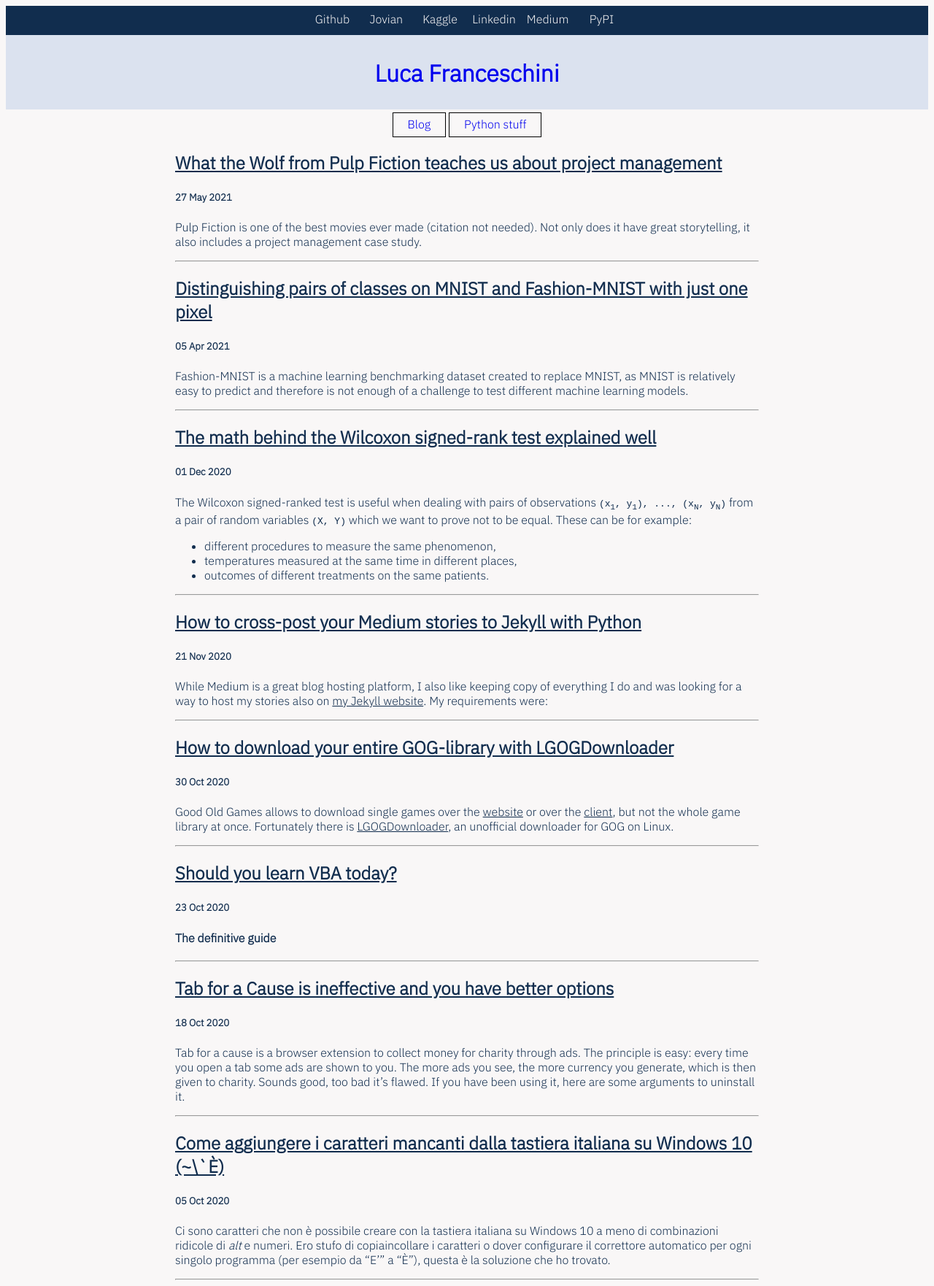
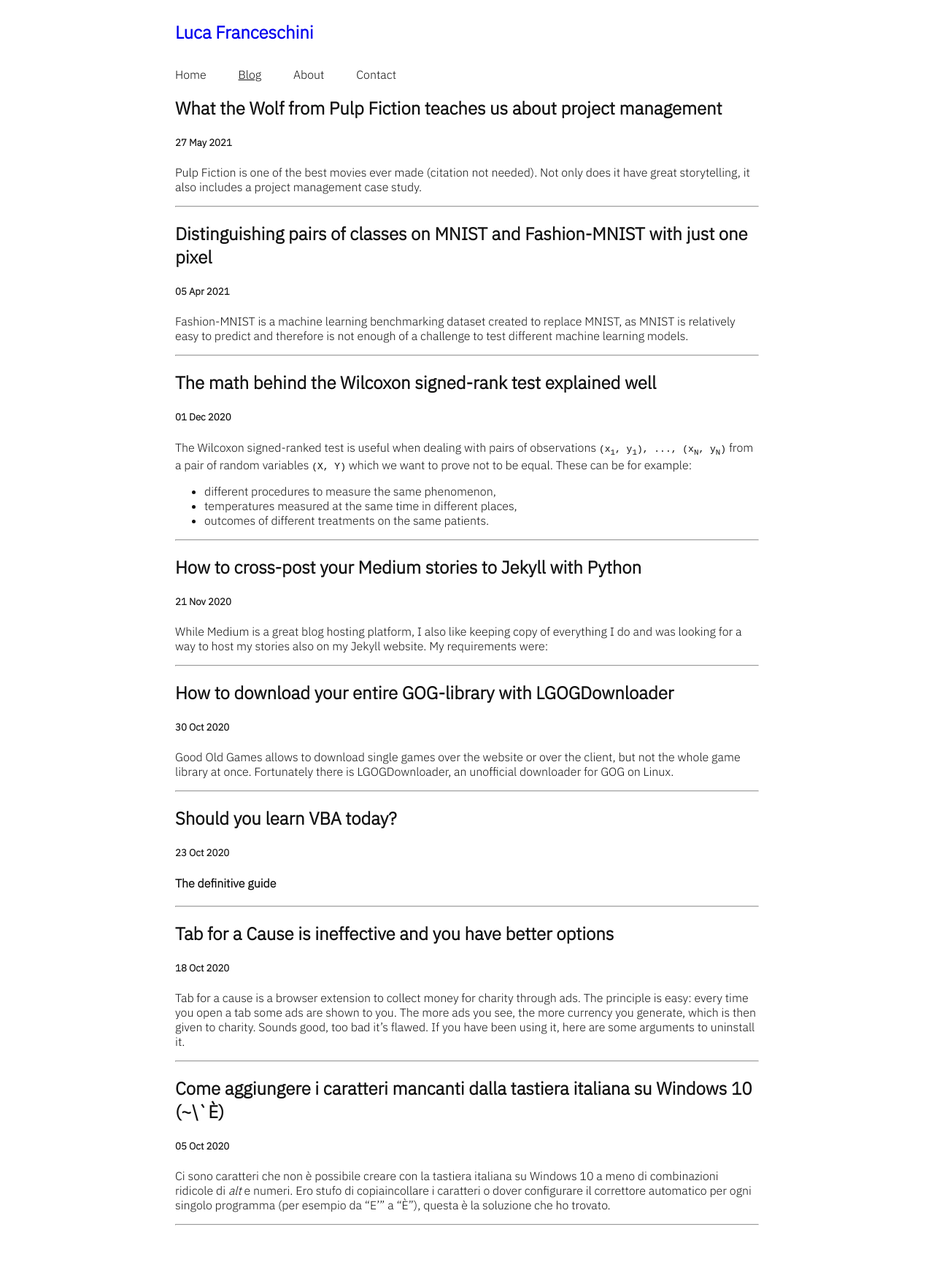
Before and after one commit to lucafrance/lucafrance.github.io, a Jekyll site: the page built from blog.html, in a window 1280 px wide. Shown: the whole page at 73% size. Built offline with Jekyll 4.4.1, drawn with Linux system fonts in a browser that asks for light colours; after the commit the page ends 1687 px from its top, so only the background shows below that.

Commit message:
Website redesign for freelancing.

```diff
--- a/_layouts/default.html
+++ b/_layouts/default.html
@@ -15,31 +15,16 @@
   </head>
 
   <body>
-    <!-- External Profiles -->
-    <div class="profiles">
-      <a href="https://github.com/lucafrance">Github</a>
-      <a href="https://jovian.ai/lucafrance">Jovian</a>
-      <a href="https://www.kaggle.com/lucafrance">Kaggle</a>
-      <a href="https://www.linkedin.com/in/lucaf-muc">Linkedin</a>
-      <a href="https://lucafrance.medium.com">Medium</a>
-      <a href="https://pypi.org/user/lucafrance">PyPI</a>
+    <div class="title-name">
+      <h2><a href="/index.html">Luca Franceschini</a></h2>
     </div>
-
-    <!-- Header -->
-    <div class="site-title">
-      <h1><a href="/">Luca Franceschini</a></h1>
-    </div>
-
-    <div class="site-subtitle">
-      <a href="/blog.html">Blog</a>
-      <a href="/python.html">Python stuff</a>
-    </div>
-
 
     <!-- Content -->
     <div class="content">
       {{ content }}
     </div>
 
+    <!-- TODO Footer including underline for each page included here, instead of copy/pasted on each page -->
+
   </body>
 </html>
--- a/assets/styles.css
+++ b/assets/styles.css
@@ -1,20 +1,18 @@
 ---
 ---
 
-/* Color Palette: https://colorhunt.co/palette/22272
-f9f7f7
-dbe2ef
-3f72af
-112d4e
-*/
 
 body {
-  background-color: #f9f7f7;
-  color: #112d4e;
+  max-width: 800px;
+  margin: auto;
+  padding-left: 10px;
+  padding-right: 10px;
+  background-color: #ffffff;
+  color: #111111;
   font-family: "IBM Plex Sans", sans-serif;
 }
 
-/* Default link behaviour */
+/* Default settings */
 a {
   text-decoration: none;
 }
@@ -22,62 +20,9 @@
   color: inherit;
 }
 
-/* Links to external profiles */
-.profiles {
-  text-align: center;
-  background-color: #112d4e;
-  color: #f9f7f7;
-  padding-top: 8px;
-  padding-bottom: 12px;
-}
-.profiles a {
-  color: #f9f7f7;
-  display: inline-block;
-  text-align: center;
-  width: 70px;
-
-}
-.profiles a:hover {
-  background-color: #3f72af;
-}
-
-/* Header */
-.site-title {
-  background-color: #dbe2ef;
-  text-align: center;
-  padding-top: 10px;
-  padding-bottom: 7px;
-}
-
-.site-title a:hover {
-  color: #3f72af;
-}
-
-.site-subtitle {
-  text-align: center;
-  padding-top: 10px;
-  padding-bottom: 7px;
-}
-
-.site-subtitle a {
-  width: 400px;
-  text-align: center;
-  border: 1px solid black;
-  padding-top: 5px;
-  padding-bottom: 7px;
-  padding-left: 20px;
-  padding-right: 20px;
-}
-
-/* Content */
-.content {
-  max-width: 800px;
-  margin: auto;
-}
-
 .content a {
   color: inherit;
-  text-decoration: underline;
+  /* text-decoration: underline; */
 }
 .content a:hover {
   color: #3f72af;
@@ -88,18 +33,31 @@
   height: auto;
 }
 
-/* Python page */
-
-.grid-container {
-  display: grid;
-  max-width: inherit;
-  grid-template-columns: fit-content(50%) fit-content(50%);
+.title-name {
+  padding-top: 8px;
+  padding-bottom: 12px;
 }
 
-.grid-item {
-  text-align: center;
+.nav_links a {
+  padding-right: 40px;
 }
 
-.grid-item img {
-  width: 80%;
+
+/* About page */
+
+.about_section {
+  padding-top: 10px
 }
+
+
+/* Contatct Page */
+
+.contact_links a {
+  padding-right: 25px;
+  vertical-align: middle;
+}
+
+.contact_links img {
+  height: 25px;
+  vertical-align: middle;
+}
--- a/blog.html
+++ b/blog.html
@@ -1,7 +1,14 @@
 ---
 layout: default
-title: Luca Franceschini
+title: Luca Franceschini | Blog
 ---
+
+<div class="nav_links">
+  <a href="/index.html">Home</a>
+  <a href="/blog.html"><u>Blog</u></a>
+  <a href="/about.html">About</a>
+  <a href="/contact.html">Contact</a>
+</div>
 
 {% for post in site.posts %}
   <h2><a href="{{ post.url }}">{{ post.title }}</a></h2>
```
Also changed, not shown: about.html (added, +29 -0 lines), contact.html (added, +26 -0 lines), index.html (+9 -3 lines), assets/2022/contact_icons/email.png (added), assets/2022/contact_icons/github.png (added), assets/2022/contact_icons/kaggle.png (added), assets/2022/contact_icons/linkedin.png (added), assets/2022/contact_icons/medium.png (added), assets/2022/contact_icons/pypi.png (added), assets/2022/cv/cv_pic_luca_franceschini.jpg (added).
